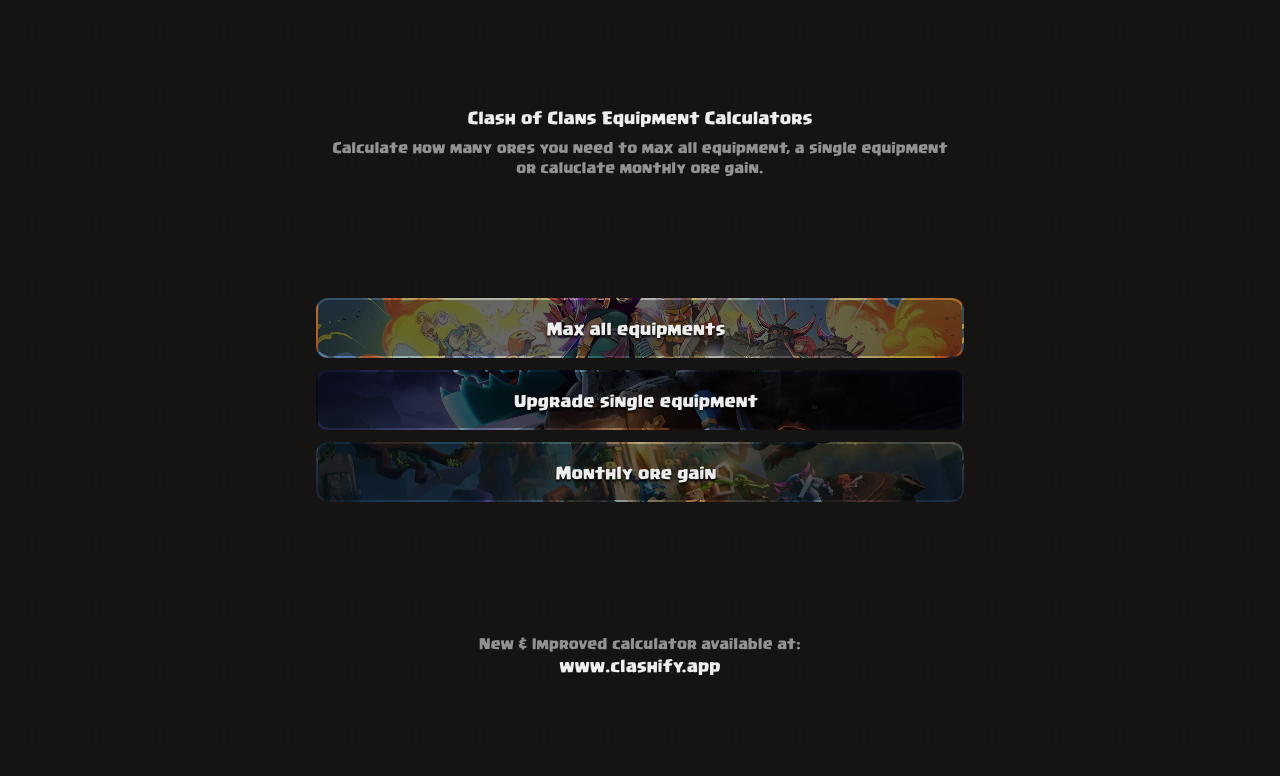
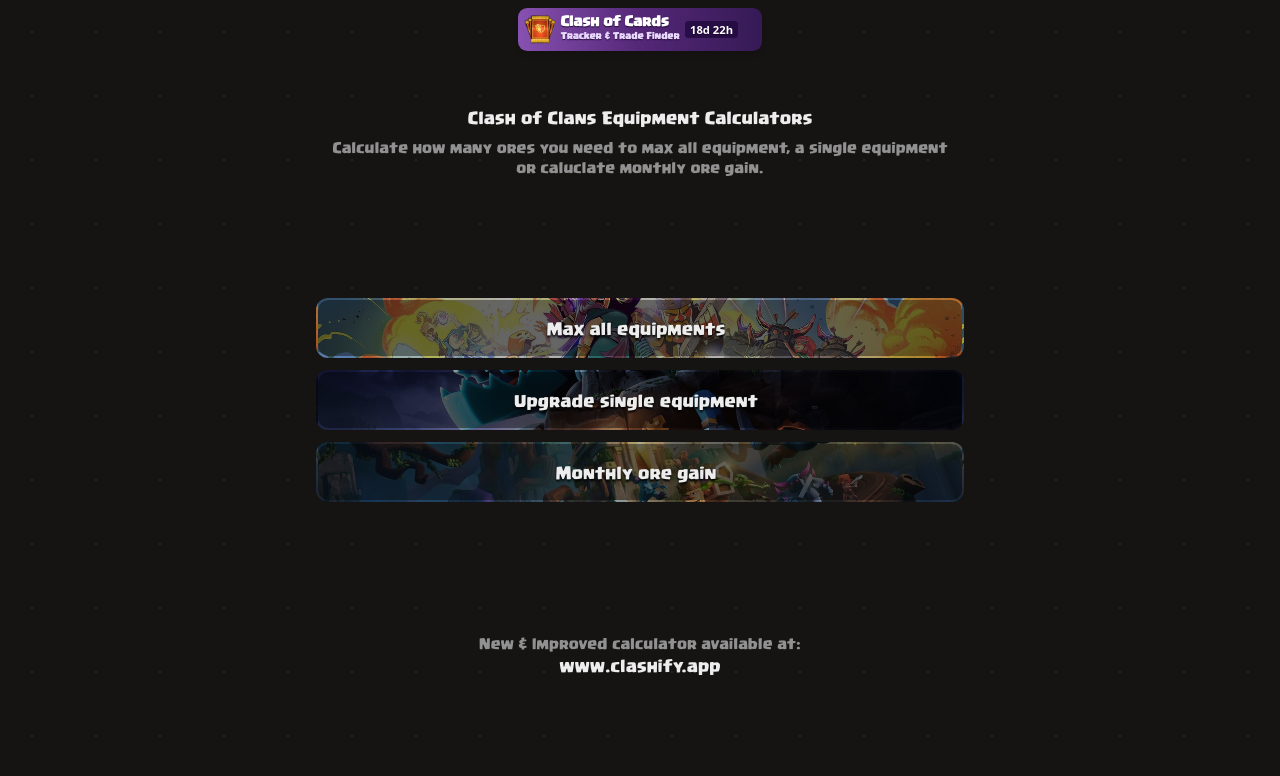
Before and after one commit to sndell/clash-ores, a Next.js app: page / in a window 1280 px wide. Shown: the top 776 px of the page. Built offline with nearby package versions, Linux system fonts and the light colour scheme.

Commit message:
feat: add CardsTrackerBanner component to RootLayout

```diff
--- a/src/app/layout.tsx
+++ b/src/app/layout.tsx
@@ -1,6 +1,7 @@
 import localFont from "next/font/local";
 import "@/styles/globals.css";
 import { GoogleAnalytics } from "@next/third-parties/google";
+import { CardsTrackerBanner } from "@/components/ui/CardsTrackerBanner";
 
 const clashRegular = localFont({ src: "../fonts/Clash_Regular.otf" });
 
@@ -13,6 +14,7 @@
     <html lang="en">
       <body className={`${clashRegular.className} antialiased`}>
         <GoogleAnalytics gaId="G-9J3ZNM8FWP" />
+        <CardsTrackerBanner />
         {children}
       </body>
     </html>
--- /dev/null
+++ b/src/components/ui/CardsTrackerBanner.tsx
@@ -0,0 +1,58 @@
+"use client";
+
+import Link from "next/link";
+import Image from "next/image";
+import { useEffect, useState } from "react";
+
+const EVENT_END = new Date("2026-08-31T08:00:00Z").getTime();
+
+const getTimeRemaining = () => {
+  const remaining = EVENT_END - Date.now();
+
+  if (remaining <= 0) return null;
+
+  const totalHours = Math.floor(remaining / (1000 * 60 * 60));
+  const days = Math.floor(totalHours / 24);
+  const hours = totalHours % 24;
+
+  return `${days}d ${hours.toString().padStart(2, "0")}h`;
+};
+
+export const CardsTrackerBanner = () => {
+  const [timeRemaining, setTimeRemaining] = useState<string | null>("18d 22h");
+
+  useEffect(() => {
+    const updateTimeRemaining = () => setTimeRemaining(getTimeRemaining());
+
+    updateTimeRemaining();
+    const timer = window.setInterval(updateTimeRemaining, 60_000);
+
+    return () => window.clearInterval(timer);
+  }, []);
+
+  if (!timeRemaining) return null;
+
+  return (
+    <aside className="fixed top-2 left-1/2 z-50 -translate-x-1/2" aria-label="Clash of Cards event">
+      <Link
+        href="https://clashify.app/cards"
+        className="group flex h-[2.7rem] min-w-[15.25rem] items-center rounded-[0.58rem] bg-gradient-to-r from-[#8751b1] via-[#542777] to-[#351a56] py-[0.2rem] pr-[0.45rem] pl-[0.4rem] text-white shadow-md [text-shadow:0_1px_1px_rgba(30,0,45,0.9)] transition duration-150 hover:-translate-y-px hover:brightness-110 focus-visible:outline focus-visible:outline-2 focus-visible:outline-offset-[3px] focus-visible:outline-white"
+        aria-label="Open the Clash of Cards Tracker and Trade Finder"
+      >
+        <span className="mr-1 block h-8 w-8 shrink-0" aria-hidden="true">
+          <Image src="/images/misc/pack.png" alt="" width={32} height={32} priority />
+        </span>
+        <span className="flex min-w-[6.7rem] flex-col text-[0.82rem] font-bold leading-[0.78rem] tracking-[-0.01em]">
+          <span>Clash of Cards</span>
+          <small className="mt-[0.16rem] text-[0.54rem] font-bold leading-[0.6rem] tracking-normal text-[#e8d7ff]">
+            Tracker &amp; Trade Finder
+          </small>
+        </span>
+        <span className="ml-[0.32rem] rounded-[0.22rem] bg-[rgba(28,8,57,0.72)] px-[0.34rem] pt-[0.22rem] pb-[0.16rem] font-sans text-[0.7rem] font-extrabold leading-none">
+          {timeRemaining}
+        </span>
+        <span className="icon-[solar--alt-arrow-right-linear] ml-[0.52rem] text-base" aria-hidden="true" />
+      </Link>
+    </aside>
+  );
+};
```
Also changed, not shown: public/images/misc/pack.png (added).
